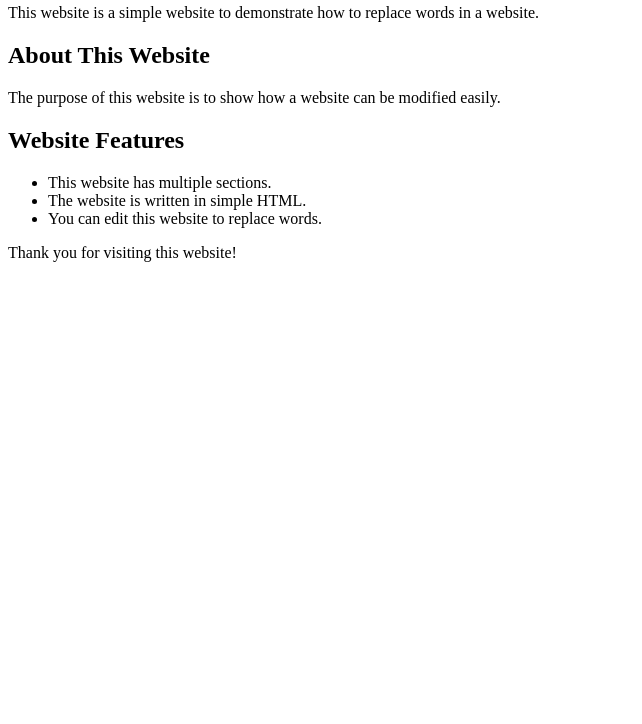
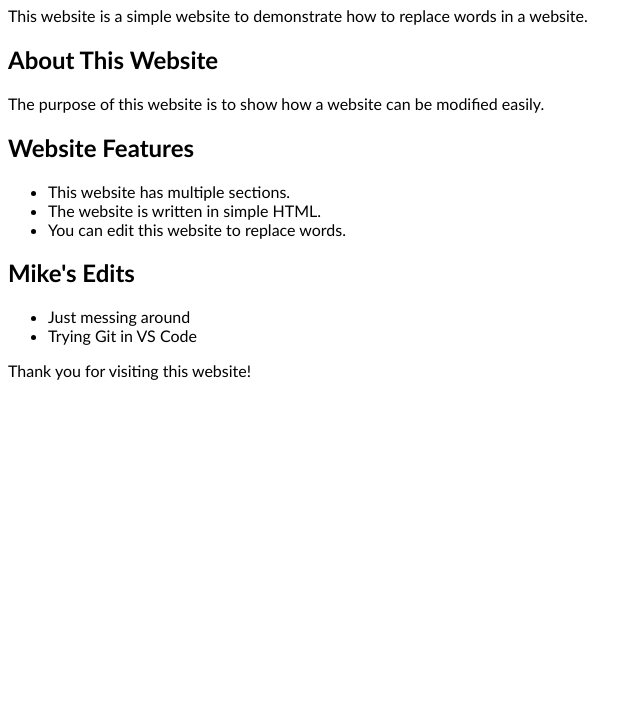
Before and after one commit to coolsheets/vscode-ninja, a plain HTML site: page index.html in a window 1280 px wide. Shown: the part 76-800 px from the top of the page, without its empty margins (0-642 px from the left). Drawn offline with Linux system fonts and the light colour scheme.

Commit message:
from terminal

```diff
--- a/app.js
+++ b/app.js
@@ -16,7 +16,7 @@ function replaceWebsiteText(oldText, newText) {
 
 // Initialize Website
 console.log("Initializing website...");
-updateWebsiteTitle("Welcome to My Website");
+updateWebsiteTitle("Welcome to Mike'sy Website");
 showWebsiteMessage("This website is simple and easy to use!");
 
 // Example Usage of Search & Replace
--- a/index.html
+++ b/index.html
@@ -8,6 +8,9 @@
         .highlight {
             color: blue;
             font-weight: bold;
+        }
+        body {
+            font-family: calibri, sans-serif;
         }
     </style>
 </head>
@@ -29,6 +32,14 @@
         </ul>
     </div>
 
+    <div>
+        <h2>Mike's Edits</h2>
+        <ul>
+            <li>Just messing around</li>
+            <li>Trying Git in VS Code</li>
+         </ul>
+    </div>
+
     <footer>
         <p>Thank you for visiting this website!</p>
     </footer>
```
Also changed, not shown: 1 other file.
